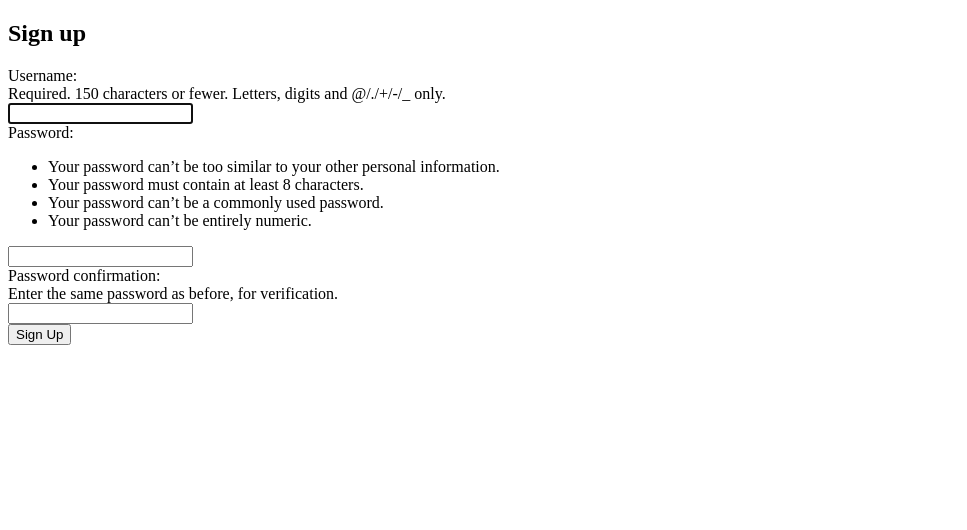
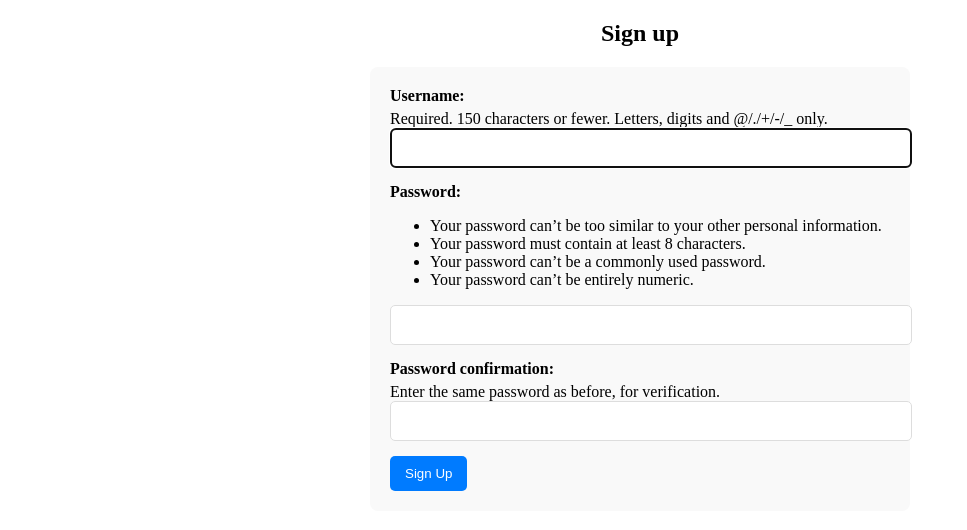
Before and after one commit to remygist/DjangoStore, a Django app: page /accounts/signup/ in a window 1280 px wide. Shown: the top 530 px of the page, without its empty margins (0-967 px from the left). Run offline with Django 5.2, Linux system fonts and the light colour scheme.

Commit message:
styled the signup page

```diff
--- /dev/null
+++ b/djangobasics/store/static/store/signup.css
@@ -0,0 +1,39 @@
+h2{
+    text-align: center;
+}
+
+form {
+    max-width: 500px;
+    margin: 0 auto;
+    padding: 20px;
+    background-color: #f9f9f9;
+    border-radius: 8px;
+}
+
+label {
+    display: block;
+    margin-bottom: 5px;
+    font-weight: bold;
+}
+
+input, select, textarea {
+    width: 100%;
+    padding: 10px;
+    margin-bottom: 15px;
+    border: 1px solid #ddd;
+    border-radius: 5px;
+    font-size: 16px;
+}
+
+button {
+    background-color: #007bff;
+    color: white;
+    padding: 10px 15px;
+    border: none;
+    border-radius: 5px;
+    cursor: pointer;
+}
+
+button:hover {
+    background-color: #0056b3;
+}
--- a/djangobasics/store/templates/registration/signup.html
+++ b/djangobasics/store/templates/registration/signup.html
@@ -1,6 +1,11 @@
 {% extends "base.html" %}
 
 {% block title %}Sign Up{% endblock %}
+
+{% load static %}
+{% block styles %}
+    <link rel="stylesheet" href="{% static 'store/signup.css' %}">
+{% endblock %}
 
 {% block content %}
   <h2>Sign up</h2>
```
